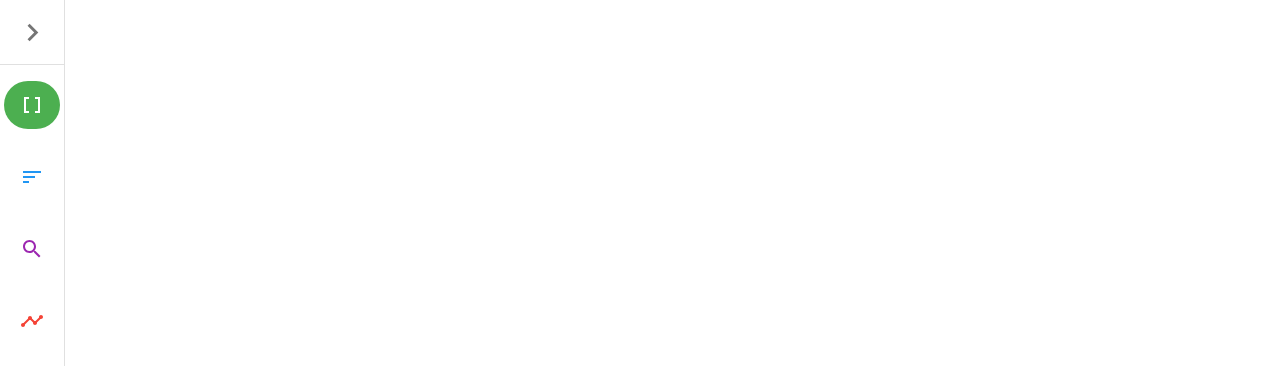
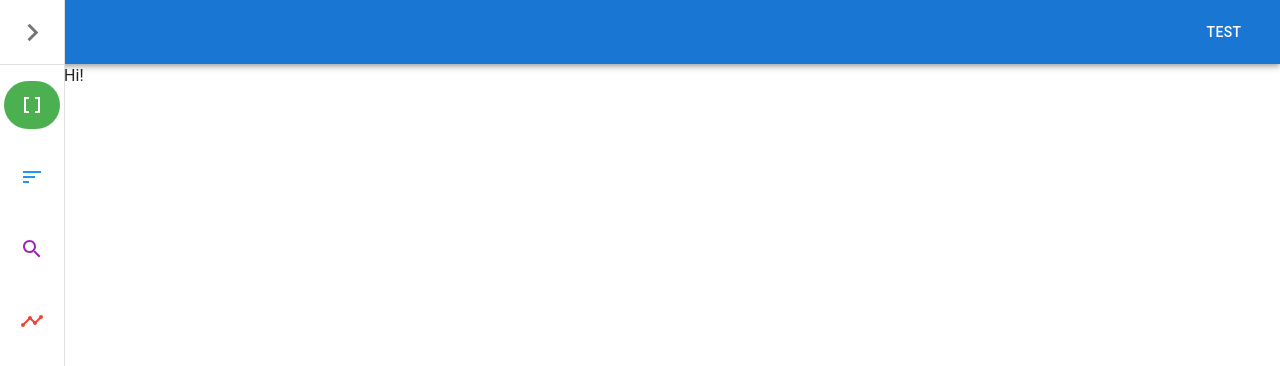
Before and after one commit to pumbas600/algo-visualiser, a Next.js app: page /datastructures in a window 1280 px wide. Shown: the top 366 px of the page. Built offline with nearby package versions, Linux system fonts and the light colour scheme.

Commit message:
feat: ✨ Add header section to every page

```diff
--- /dev/null
+++ b/components/Header/index.tsx
@@ -0,0 +1,16 @@
+import { AppBar, Box, Button, Toolbar } from '@mui/material';
+import { useTheme } from '@mui/material/styles';
+
+export default function Header() {
+    const theme = useTheme();
+    return (
+        <Box>
+            <AppBar position="static">
+                <Toolbar sx={{ justifyContent: "space-between" }}>
+                    <div />
+                    <Button color="inherit">Test</Button>
+                </Toolbar>
+            </AppBar>
+        </Box>
+    )
+}
--- a/pages/_app.tsx
+++ b/pages/_app.tsx
@@ -2,11 +2,13 @@ import '../styles/globals.css';
 import type { AppProps } from 'next/app';
 import { Box, CssBaseline } from '@mui/material';
 import Sidebar from '../components/Sidebar';
+import Header from '../components/Header';
 
 function MyApp({ Component, pageProps }: AppProps) {
   return (
     <Box>
       <CssBaseline />
+      <Header />
       <Sidebar>
         <Component {...pageProps} />
       </Sidebar>
--- a/pages/datastructures/index.tsx
+++ b/pages/datastructures/index.tsx
@@ -2,7 +2,7 @@ import { Box } from '@mui/material';
 
 const DataStructures = () => {
   return (
-    <Box ml="200px" color="white">
+    <Box>
       Hi!
     </Box>
   );
```
